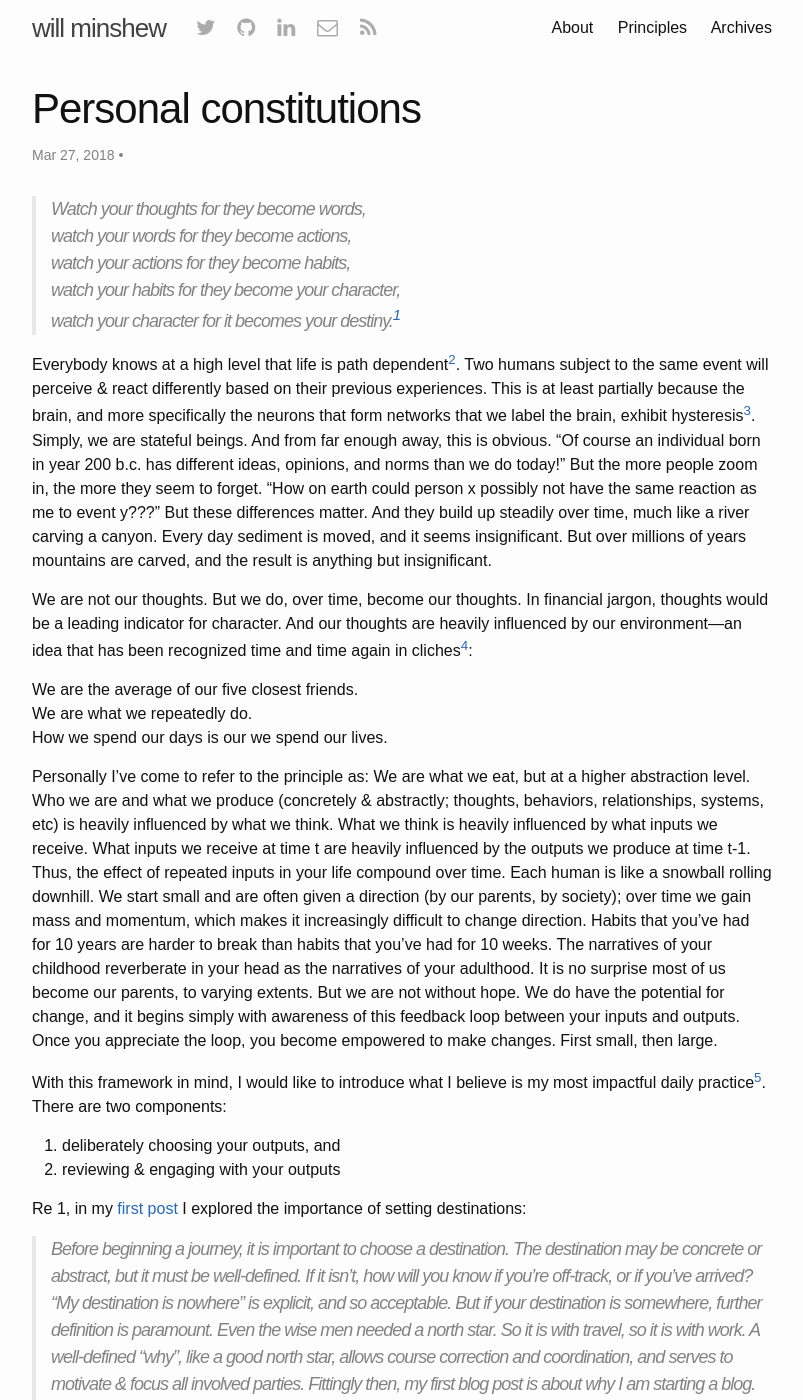
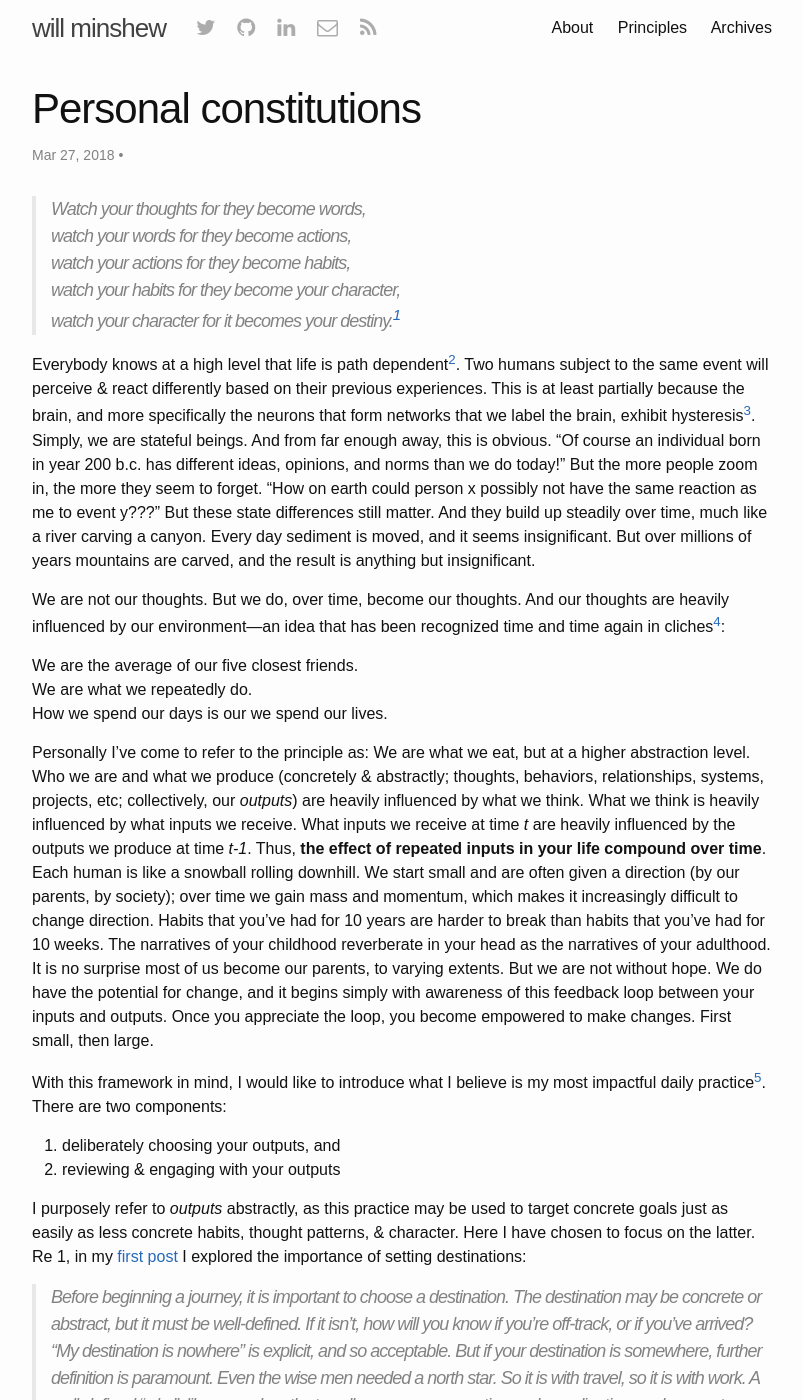
Before and after one commit to wminshew/blog, a Jekyll site: the page built from _posts/2018-03-27-personal-constitutions.markdown, in a window 1280 px wide and 1400 px high. Shown: the whole window, without its empty margins (238-1041 px from the left). Built offline with Jekyll 4.4.1, drawn with Linux system fonts in a browser that asks for light colours; nearby versions of some CDN libraries; comment, search, counter and statistics services are not loaded; some of the changed text lies outside the part shown.

Commit message:
minor post revisions

```diff
--- a/_posts/2018-03-27-personal-constitutions.markdown
+++ b/_posts/2018-03-27-personal-constitutions.markdown
@@ -20,14 +20,13 @@
 “Of course an individual born in year 200 b.c. has different ideas, opinions, and norms than we do today!”
 But the more people zoom in, the more they seem to forget.
 “How on earth could person x possibly not have the same reaction as me to event y???”
-But these differences matter.
+But these state differences still matter.
 And they build up steadily over time, much like a river carving a canyon.
 Every day sediment is moved, and it seems insignificant.
 But over millions of years mountains are carved, and the result is anything but insignificant.
 
 We are not our thoughts.
 But we do, over time, become our thoughts.
-In financial jargon, thoughts would be a leading indicator for character.
 And our thoughts are heavily influenced by our environment—an idea that has been recognized time and time again in cliches[^4]:
 
 We are the average of our five closest friends.
@@ -36,10 +35,10 @@
 
 Personally I’ve come to refer to the principle as:
 We are what we eat, but at a higher abstraction level.
-Who we are and what we produce (concretely & abstractly; thoughts, behaviors, relationships, systems, etc) is heavily influenced by what we think.
+Who we are and what we produce (concretely & abstractly; thoughts, behaviors, relationships, systems, projects, etc; collectively, our _outputs_) are heavily influenced by what we think.
 What we think is heavily influenced by what inputs we receive.
-What inputs we receive at time t are heavily influenced by the outputs we produce at time t-1.
-Thus, the effect of repeated inputs in your life compound over time.
+What inputs we receive at time _t_ are heavily influenced by the outputs we produce at time _t-1_.
+Thus, **the effect of repeated inputs in your life compound over time**.
 Each human is like a snowball rolling downhill.
 We start small and are often given a direction (by our parents, by society); over time we gain mass and momentum, which makes it increasingly difficult to change direction.
 Habits that you’ve had for 10 years are harder to break than habits that you’ve had for 10 weeks.
@@ -56,6 +55,8 @@
 1. deliberately choosing your outputs, and
 2. reviewing & engaging with your outputs
 
+I purposely refer to _outputs_ abstractly, as this practice may be used to target concrete goals just as easily as less concrete habits, thought patterns, & character.
+Here I have chosen to focus on the latter.
 Re 1, in my [first post]({{ site.baseurl }}{% post_url 2017-10-24-why-write-a-blog %}) I explored the importance of setting destinations:
 
 > Before beginning a journey, it is important to choose a destination. The destination may be concrete or abstract, but it must be well-defined. If it isn’t, how will you know if you’re off-track, or if you’ve arrived? “My destination is nowhere” is explicit, and so acceptable. But if your destination is somewhere, further definition is paramount. Even the wise men needed a north star.
@@ -77,7 +78,7 @@
 This is not your one chance to get it right; they are not set and forget.
 They form a living document, and defining our destination is an iterative process.
 
-This brings us to component 2: reviewing is how you turn your time t-1 outputs into time t inputs.
+This brings us to component 2: reviewing is how you turn your time _t-1_ outputs into time _t_ inputs.
 The review process is critical: this is how you complete the feedback loop between your past, current, and future selves[^6].
 You should not speed through the review process as though you were wolfing down a doritos locos taco.
 Rather, you are tasting an exquisite wine.
@@ -98,15 +99,17 @@
 Eventually the triggers happen so easily & often that it feels like you’re running your mind in debug mode.
 At that point, you won’t be able to get away from the error throwing when you violate one of them even if you wanted to.
 
-For concreteness and perhaps inspiration, I want to walk you through my own thought process.
-I label my own set of outputs my “Personal Constitution,” to appropriately recognize it as a formal agreement with myself.
+For concreteness, I will walk you through my own chosen outputs, which are largely truth-seeking or character-related in nature.
+I label my own set of outputs my “Personal Constitution,” to appropriately recognize it as a formal agreement with myself, and I try to review it first thing every morning.
 My document serves two main purposes:
 
 1. it is a single location where I collect my thoughts about what I believe to be true, what kind of person I wish to be, and what kind of life I wish to live; and
 2. it is a source of feedback when I review it, both to question how closely I have lived up to my ideals in the past, and to plant seeds for the future.
 
 It is a deeply personal document, and while some elements I believe are timeless, others may only relate to specific, temporary circumstances I am fixated on or struggling with today.
-I am publishing it to serve as a potential source of inspiration for others, and also as a filter for inbound communication.
+You may not agree with everything I've chosen to include, and that's ok; these are beliefs and ideas that resonant _with me_.
+You also may not fully understand everything I've included, as each line now holds rich contextual history in my own brain far beyond what words on a page represent.
+That said, I am publishing it to serve as a potential source of inspiration for others, and also as a filter for inbound communication[^8].
 Unlike Franklin, Covey, Dalio, Peterson, et al, I am not here to espouse any particular set of principles.
 Rather, the point I am trying to make is at a slightly higher abstraction level: it is the daily practice of choosing, reviewing, reflecting, and editing one’s principles that is powerful.
 Not necessarily any particular principles in and of themselves (though for each person, over time, I expect some convergence to a set they find resonant.)
@@ -124,6 +127,7 @@
 [^5]: Yes, I have several daily practices. Don’t worry, I have no intention of turning this into a productivity blog, despite being a personal sucker for [productivity porn](https://pmarchive.com/guide_to_personal_productivity.html). Perhaps one day I will write up my full system, but today is not that day.
 [^6]: As I will discuss in a later blog post, I believe feedback loops are the most important known forces/structures in the universe.
 [^7]: Another feedback loop!
+[^8]: If you think my principles or practice is stupid, we probably wouldn't have gotten along very well anyway.
 
 ---
 
```
